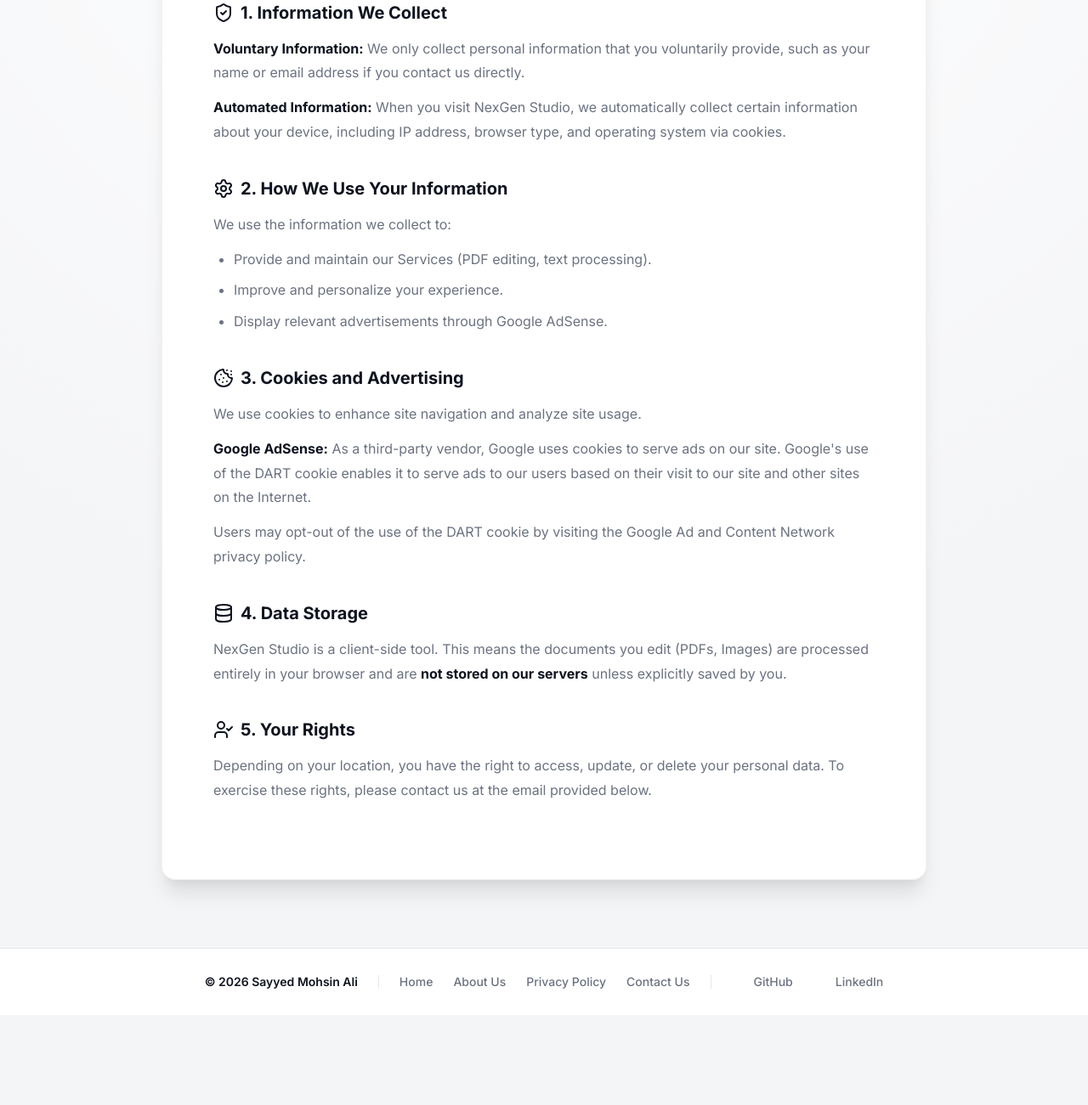
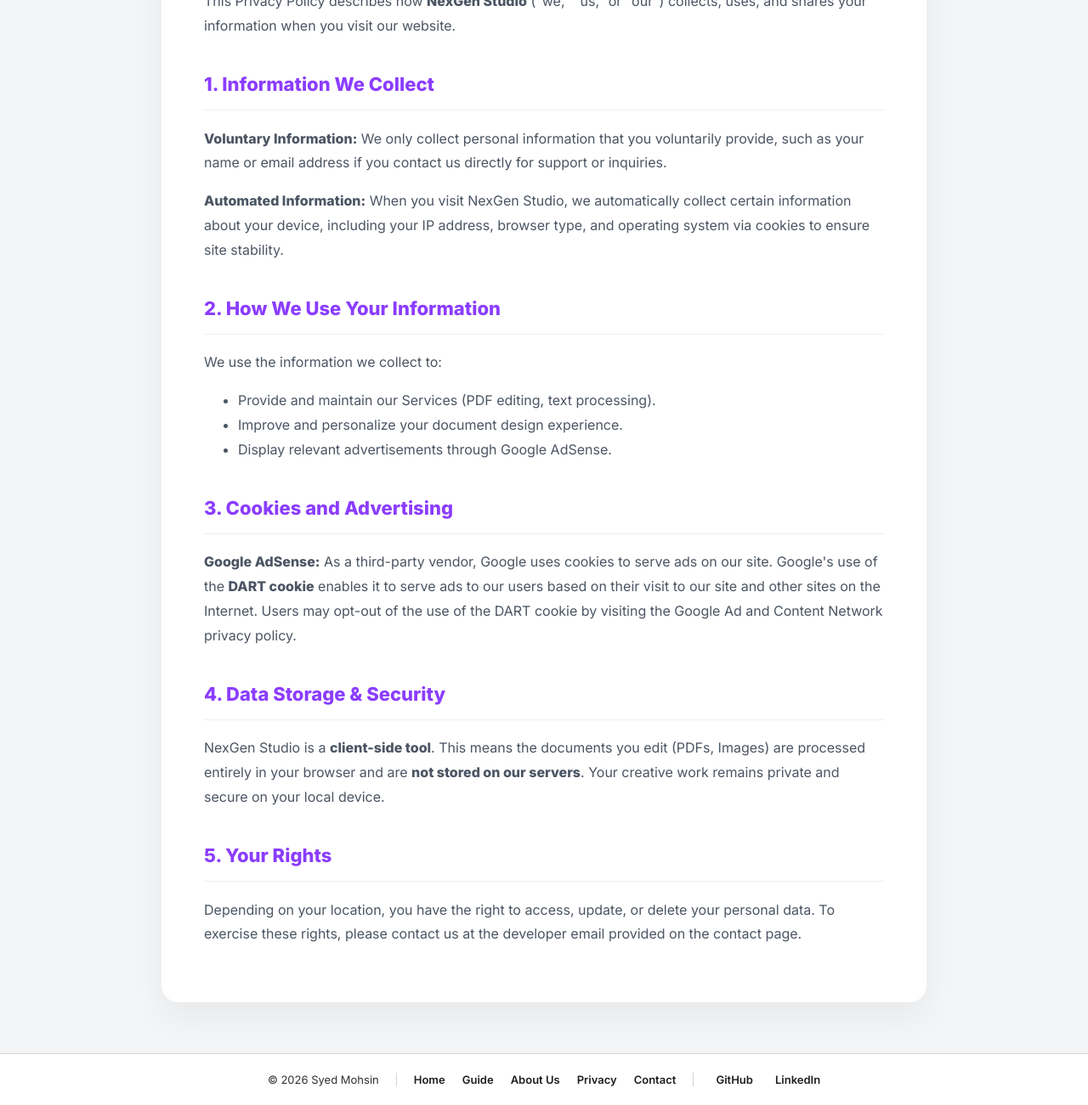
Before and after one commit to SayyedMohsin/text-into-pdf, a plain HTML site: page privacy.html in a window 1280 px wide. Shown: the part 347-1648 px from the top of the page at 85% size. Before the commit the page ends 1542 px from the top, so only its background shows below. Drawn offline with nearby package versions, Linux system fonts and the light colour scheme.

Commit message:
Update privacy.html

```diff
--- a/privacy.html
+++ b/privacy.html
@@ -5,115 +5,70 @@
     <meta name="viewport" content="width=device-width, initial-scale=1.0">
     <title>Privacy Policy | NexGen Studio</title>
     <script src="https://unpkg.com/lucide@latest"></script>
-    <link href="https://fonts.googleapis.com/css2?family=Inter:wght@400;500;600;700;800&display=swap" rel="stylesheet">
+    <link href="https://fonts.googleapis.com/css2?family=Inter:wght@400;600;800&display=swap" rel="stylesheet">
     <style>
-        :root {
-            --primary: #8b3dff;
-            --bg-color: #f4f5f7;
-            --text-main: #0e131f;
-            --text-muted: #6b7280;
-            --border-color: #e5e7eb;
-            --card-bg: #ffffff;
-            --shadow-xl: 0 20px 25px -5px rgba(0, 0, 0, 0.1), 0 10px 10px -5px rgba(0, 0, 0, 0.04);
-            --radius-md: 0.5rem;
-            --radius-xl: 1rem;
-        }
-        * { box-sizing: border-box; margin: 0; padding: 0; }
-        body { font-family: 'Inter', sans-serif; background-color: var(--bg-color); color: var(--text-main); display: flex; flex-direction: column; min-height: 100vh; background-image: radial-gradient(circle at 50% 0%, #ffffff 0%, transparent 70%); }
-        .navbar { position: fixed; top: 0; left: 0; right: 0; height: 72px; background: rgba(255, 255, 255, 0.75); backdrop-filter: blur(16px); -webkit-backdrop-filter: blur(16px); border-bottom: 1px solid rgba(255, 255, 255, 0.3); display: flex; align-items: center; padding: 0 40px; z-index: 1000; box-shadow: 0 1px 3px rgba(0,0,0,0.02); transition: all 0.3s ease; }
-        .nav-left { font-weight: 800; font-size: 22px; color: var(--text-main); letter-spacing: -0.5px; display: flex; align-items: center; gap: 10px; text-decoration: none; }
+        :root { --primary: #8b3dff; --bg: #f4f5f7; --text: #1f2937; }
+        body { font-family: 'Inter', sans-serif; background: var(--bg); color: var(--text); margin: 0; line-height: 1.8; display: flex; flex-direction: column; min-height: 100vh; }
+        .navbar { height: 70px; background: white; border-bottom: 1px solid #e5e7eb; display: flex; align-items: center; padding: 0 40px; position: fixed; top: 0; width: 100%; z-index: 1000; box-sizing: border-box; }
+        .nav-left { font-weight: 800; font-size: 22px; color: var(--text); text-decoration: none; display: flex; align-items: center; gap: 10px; }
         .nav-left i { color: var(--primary); }
-        .project-footer { margin-top: auto; padding: 30px 0; background: var(--card-bg); border-top: 1px solid var(--border-color); display: flex; justify-content: center; align-items: center; width: 100%; }
-        .footer-content { display: flex; align-items: center; flex-wrap: wrap; justify-content: center; gap: 24px; font-size: 14px; color: var(--text-muted); max-width: 1000px; padding: 0 20px; }
-        .footer-content span { font-weight: 600; color: var(--text-main); }
-        .footer-content a { text-decoration: none; color: var(--text-muted); font-weight: 500; display: flex; align-items: center; gap: 8px; transition: all 0.2s; }
-        .footer-content a:hover { color: var(--primary); }
-        .footer-content i { width: 18px; height: 18px; color: inherit; }
-        .v-sep { width: 1px; height: 16px; background: var(--border-color); }
+        .container { max-width: 900px; margin: 120px auto 60px; padding: 0 20px; flex: 1; }
+        .card { background: white; padding: 50px; border-radius: 20px; box-shadow: 0 20px 40px rgba(0,0,0,0.05); }
+        h1 { font-size: 36px; font-weight: 800; margin-bottom: 10px; color: #111; }
+        .date { color: #6b7280; font-size: 14px; margin-bottom: 40px; display: block; }
+        h2 { font-size: 22px; color: var(--primary); margin-top: 35px; border-bottom: 1px solid #f0f0f0; padding-bottom: 10px; display: flex; align-items: center; gap: 10px; }
+        p, li { font-size: 16px; color: #4b5563; }
 
-        .main-content { padding: 120px 20px 80px; display: flex; justify-content: center; align-items: flex-start; flex: 1; }
-        .container { max-width: 900px; width: 100%; background: var(--card-bg); padding: 50px 60px; border-radius: var(--radius-xl); box-shadow: var(--shadow-xl); border: 1px solid rgba(0,0,0,0.05); animation: fadeInUp 0.6s cubic-bezier(0.16, 1, 0.3, 1); }
-
-        h1 { font-size: 36px; font-weight: 800; color: var(--text-main); margin-bottom: 8px; letter-spacing: -1px; }
-        .update-date { color: var(--text-muted); font-size: 14px; margin-bottom: 40px; display: block; font-weight: 500; }
-
-        section { margin-bottom: 40px; }
-        h2 { color: var(--text-main); font-size: 20px; font-weight: 700; margin-bottom: 16px; display: flex; align-items: center; gap: 8px; }
-        h2 i { color: var(--primary); }
-
-        p, li { font-size: 16px; color: var(--text-muted); line-height: 1.8; margin-bottom: 12px; }
-        ul { margin-left: 24px; margin-bottom: 20px; }
-        li { margin-bottom: 8px; }
-        strong { color: var(--text-main); }
-
-        .contact-box { background: rgba(139, 61, 255, 0.03); padding: 30px; border-radius: var(--radius-md); margin-top: 40px; border: 1px solid rgba(139, 61, 255, 0.1); }
-        .contact-box h2 { margin-bottom: 12px; }
-        .contact-box p { margin-bottom: 8px; }
-
-        @keyframes fadeInUp { from { opacity: 0; transform: translateY(20px); } to { opacity: 1; transform: translateY(0); } }
-        @media (max-width: 768px) { .navbar { padding: 0 24px; } .container { padding: 30px 20px; } h1 { font-size: 30px; } }
+        .project-footer { height: 60px; background: white; border-top: 1px solid #d2d2d2; display: flex; justify-content: center; align-items: center; width: 100%; margin-top: auto; }
+        .footer-content { display: flex; align-items: center; gap: 20px; font-size: 13px; color: #333; flex-wrap: wrap; justify-content: center; }
+        .footer-content a { text-decoration: none; color: #1e1e1e; font-weight: 600; display: flex; align-items: center; gap: 6px; }
+        .v-sep { width: 1px; height: 16px; background: #d2d2d2; }
     </style>
 </head>
 <body>
-    <header class="navbar">
-        <a href="index.html" class="nav-left"><i data-lucide="layers" size="28"></i>NexGen Studio</a>
-    </header>
-
-    <main class="main-content">
-        <div class="container">
+    <header class="navbar"><a href="index.html" class="nav-left"><i data-lucide="layers"></i> NexGen Studio</a></header>
+    <main class="container">
+        <div class="card">
             <h1>Privacy Policy</h1>
-            <span class="update-date">Last updated: April 11, 2026</span>
-
+            <span class="date">Last updated: April 11, 2026</span>
             <p>This Privacy Policy describes how <strong>NexGen Studio</strong> ("we," "us," or "our") collects, uses, and shares your information when you visit our website.</p>
 
-            <section>
-                <h2><i data-lucide="shield-check" size="22"></i> 1. Information We Collect</h2>
-                <p><strong>Voluntary Information:</strong> We only collect personal information that you voluntarily provide, such as your name or email address if you contact us directly.</p>
-                <p><strong>Automated Information:</strong> When you visit NexGen Studio, we automatically collect certain information about your device, including IP address, browser type, and operating system via cookies.</p>
-            </section>
+            <h2>1. Information We Collect</h2>
+            <p><strong>Voluntary Information:</strong> We only collect personal information that you voluntarily provide, such as your name or email address if you contact us directly for support or inquiries.</p>
+            <p><strong>Automated Information:</strong> When you visit NexGen Studio, we automatically collect certain information about your device, including your IP address, browser type, and operating system via cookies to ensure site stability.</p>
 
-            <section>
-                <h2><i data-lucide="settings" size="22"></i> 2. How We Use Your Information</h2>
-                <p>We use the information we collect to:</p>
+            <h2>2. How We Use Your Information</h2>
+            <p>We use the information we collect to:
                 <ul>
                     <li>Provide and maintain our Services (PDF editing, text processing).</li>
-                    <li>Improve and personalize your experience.</li>
+                    <li>Improve and personalize your document design experience.</li>
                     <li>Display relevant advertisements through Google AdSense.</li>
                 </ul>
-            </section>
+            </p>
 
-            <section>
-                <h2><i data-lucide="cookie" size="22"></i> 3. Cookies and Advertising</h2>
-                <p>We use cookies to enhance site navigation and analyze site usage.</p>
-                <p><strong>Google AdSense:</strong> As a third-party vendor, Google uses cookies to serve ads on our site. Google's use of the DART cookie enables it to serve ads to our users based on their visit to our site and other sites on the Internet.</p>
-                <p>Users may opt-out of the use of the DART cookie by visiting the Google Ad and Content Network privacy policy.</p>
-            </section>
+            <h2>3. Cookies and Advertising</h2>
+            <p><strong>Google AdSense:</strong> As a third-party vendor, Google uses cookies to serve ads on our site. Google's use of the <strong>DART cookie</strong> enables it to serve ads to our users based on their visit to our site and other sites on the Internet. Users may opt-out of the use of the DART cookie by visiting the Google Ad and Content Network privacy policy.</p>
 
-            <section>
-                <h2><i data-lucide="database" size="22"></i> 4. Data Storage</h2>
-                <p>NexGen Studio is a client-side tool. This means the documents you edit (PDFs, Images) are processed entirely in your browser and are <strong>not stored on our servers</strong> unless explicitly saved by you.</p>
-            </section>
+            <h2>4. Data Storage & Security</h2>
+            <p>NexGen Studio is a <strong>client-side tool</strong>. This means the documents you edit (PDFs, Images) are processed entirely in your browser and are <strong>not stored on our servers</strong>. Your creative work remains private and secure on your local device.</p>
 
-            <section>
-                <h2><i data-lucide="user-check" size="22"></i> 5. Your Rights</h2>
-                <p>Depending on your location, you have the right to access, update, or delete your personal data. To exercise these rights, please contact us at the email provided below.</p>
-            </section>
-
-
+            <h2>5. Your Rights</h2>
+            <p>Depending on your location, you have the right to access, update, or delete your personal data. To exercise these rights, please contact us at the developer email provided on the contact page.</p>
         </div>
     </main>
 
     <footer class="project-footer">
         <div class="footer-content">
-            <span>&copy; 2026 Sayyed Mohsin Ali</span>
+            <span>© 2026 Syed Mohsin</span>
             <div class="v-sep"></div>
             <a href="index.html">Home</a>
+            <a href="guide.html">Guide</a>
             <a href="about.html">About Us</a>
-            <a href="privacy.html">Privacy Policy</a>
-            <a href="contact.html">Contact Us</a>
+            <a href="privacy.html">Privacy</a>
+            <a href="contact.html">Contact</a>
             <div class="v-sep"></div>
-            <a href="https://github.com/SayyedMohsin" target="_blank" rel="noopener"><i data-lucide="github"></i> GitHub</a>
-            <a href="https://www.linkedin.com/in/sayyed-mohsin-ali-63b8032b2/" target="_blank" rel="noopener"><i data-lucide="linkedin"></i> LinkedIn</a>
+            <a href="https://github.com/SayyedMohsin" target="_blank"><i data-lucide="github"></i> GitHub</a>
+            <a href="https://www.linkedin.com/in/sayyed-mohsin-ali-63b8032b2/" target="_blank"><i data-lucide="linkedin"></i> LinkedIn</a>
         </div>
     </footer>
     <script>lucide.createIcons();</script>
```
